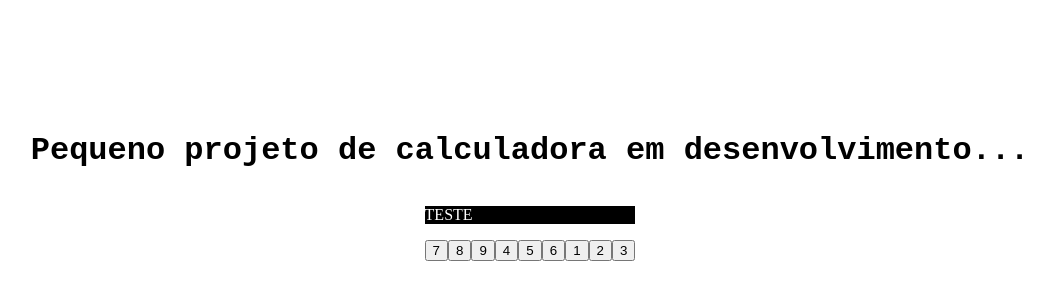
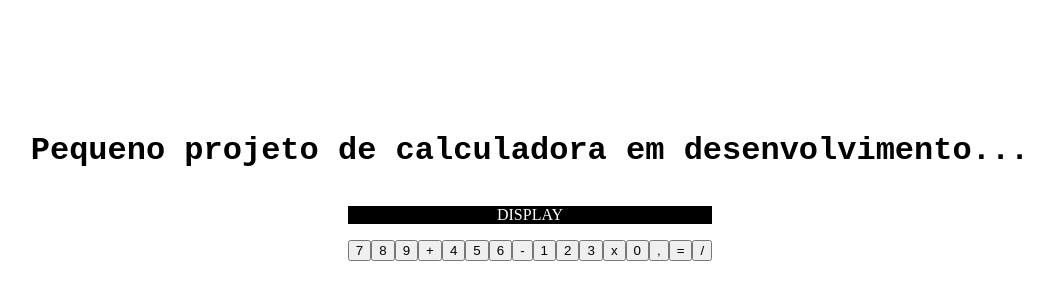
Before and after one commit to izaqueamarall/calculadora-vuejs, a Vue app: page / in a window 1280 px wide. Shown: the part 222-522 px from the top of the page, without its empty margins (118-1171 px from the left). Built offline with nearby package versions, Linux system fonts and the light colour scheme.

Commit message:
Update Calculator.vue

```diff
--- a/src/components/Calculator.vue
+++ b/src/components/Calculator.vue
@@ -1,18 +1,25 @@
 <template>
   <div class="card-calculator">
     <div class="display">
-      <p>TESTE</p>
+      <p>DISPLAY</p>
     </div>
     <div class="calculator-panel">
       <div><button>7</button></div>
       <div><button>8</button></div>
       <div><button>9</button></div>
+      <div><button>+</button></div>
       <div><button>4</button></div>
       <div><button>5</button></div>
       <div><button>6</button></div>
+      <div><button>-</button></div>
       <div><button>1</button></div>
       <div><button>2</button></div>
       <div><button>3</button></div>
+      <div><button>x</button></div>
+      <div><button>0</button></div>
+      <div><button>,</button></div>
+      <div><button>=</button></div>
+      <div><button>/</button></div>
     </div>
   </div>
 </template>
@@ -31,6 +38,7 @@ background-color: black;
 }
 .display > p {
     color: white;
+    text-align: center;
 }
 .calculator-panel {
   display: flex;
```
